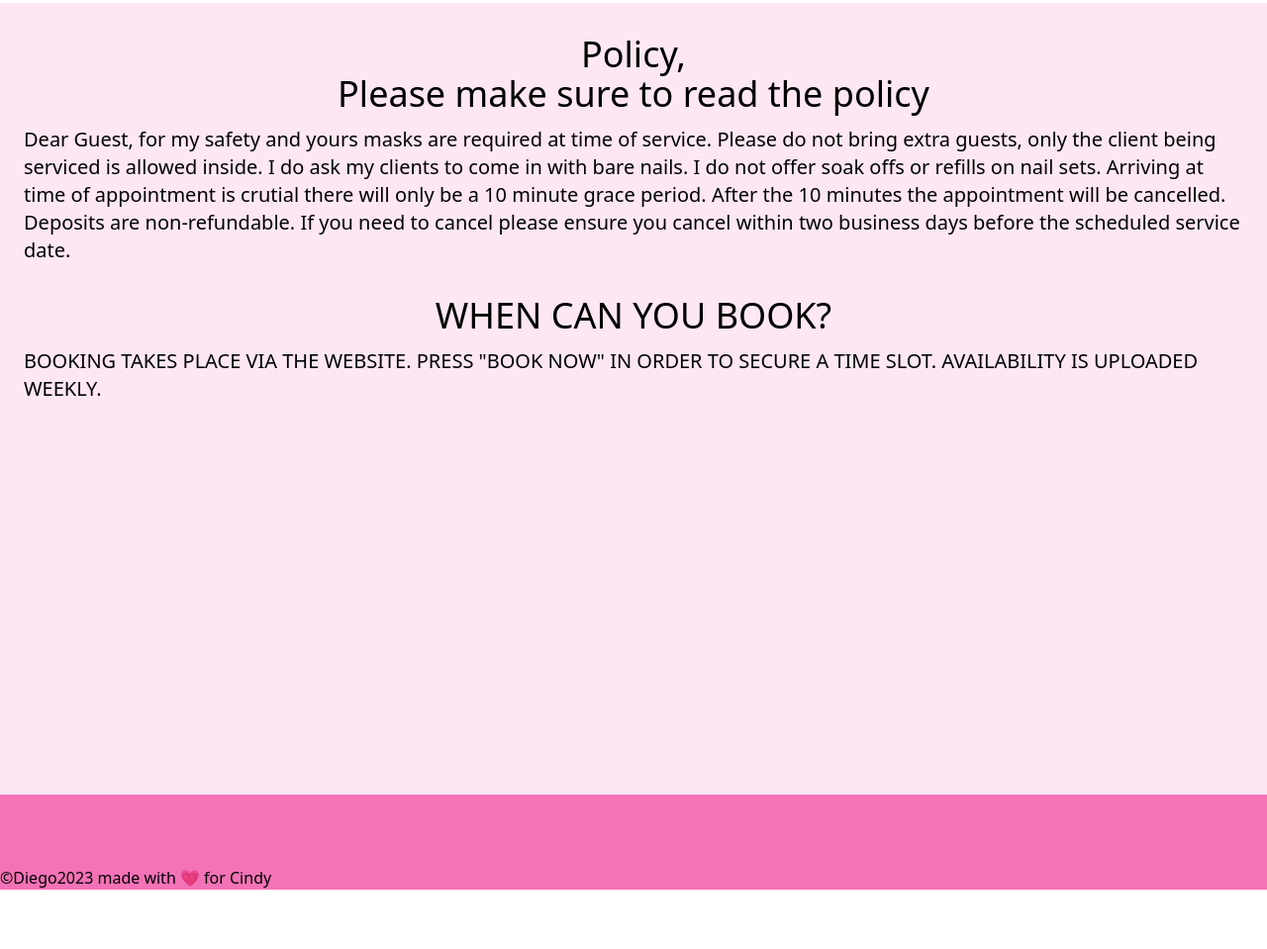
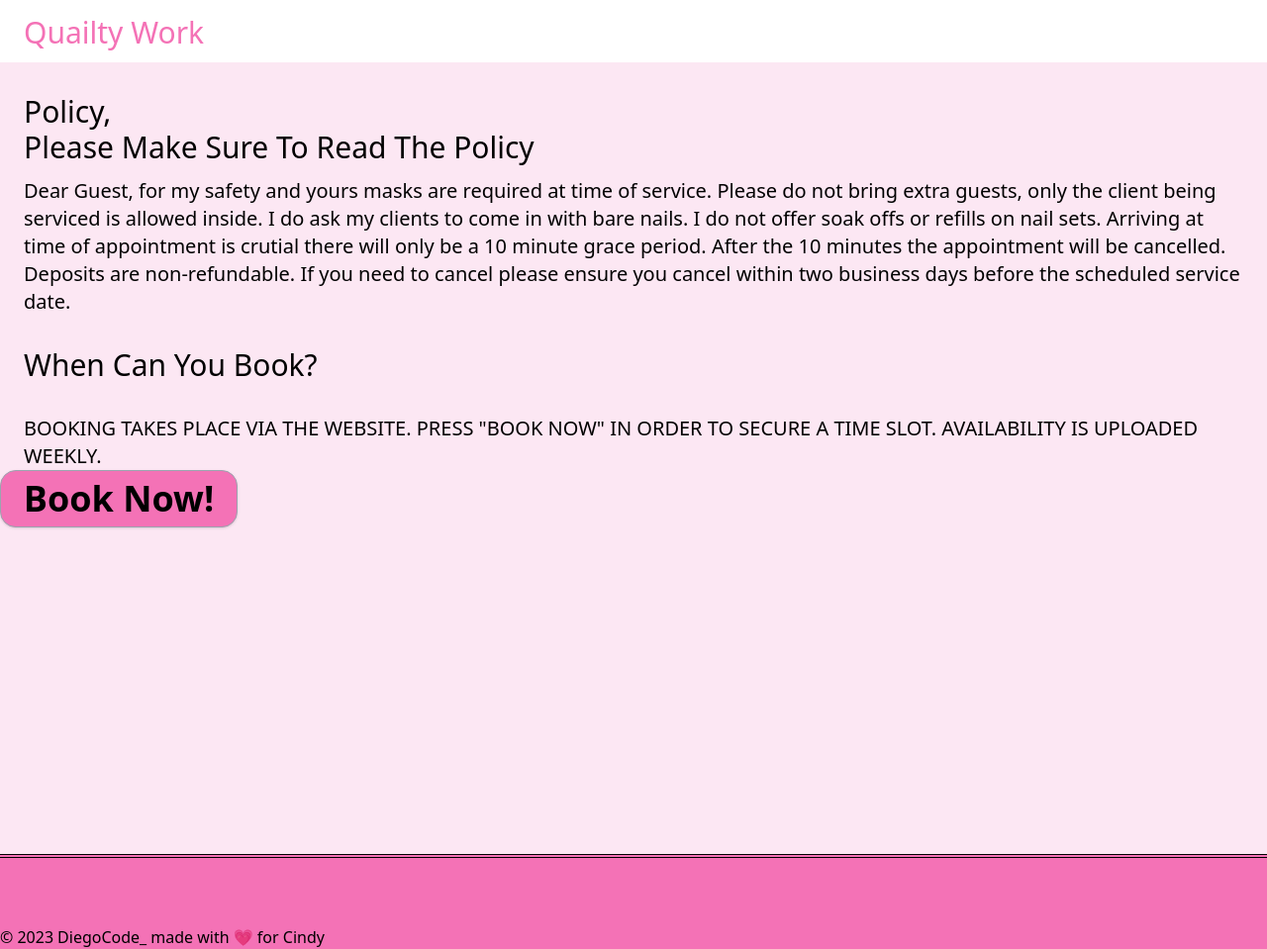
Before and after one commit to DHHZ19/CindyBooks, a website: page pages/home.html in a window 1280 px wide. Shown: the part 648-1607 px from the top of the page at 99% size. Before the commit the page ends 1547 px from the top, so only its background shows below. Drawn offline with Linux system fonts and the light colour scheme.

Commit message:
finished for today

```diff
--- a/input.css
+++ b/input.css
@@ -10,7 +10,8 @@
 .h-big {
   height: 475px;
 }
-.bright {
+.bright,
+.bright:hover {
   text-shadow: #ffff 1px 0 10px;
 }
 .hamburger {
--- a/pages/home.html
+++ b/pages/home.html
@@ -47,7 +47,9 @@
         </ul>
       </div>
       <!--Mobile-->
-      <div class="flex lg:hidden absolute right-10">
+      <div
+        class="flex lg:hidden absolute right-10 cursor-pointer hover:rounded-xl rounded-lg hover:text-pink-400 ease-in duration-500"
+      >
         <svg
           xmlns="http://www.w3.org/2000/svg"
           class="w-9 h-9"
@@ -88,6 +90,8 @@
       </div>
     </section>
     <!-- Feed -->
+    <section>
+      <h2 class="text-3xl capitalize py-3 px-6 text-pink-400">Quailty Work</h2>
       <div id="curator-feed-default-feed-layout">
         <a
           href="https://curator.io"
@@ -95,13 +99,15 @@
           class="crt-logo crt-tag w-full h-4"
         ></a>
       </div>
+    </section>
+
     <!--Main-->
     <main class="flex h-screen w-full bg-pink-100 flex-col">
-      <div class="text-4xl self-center mt-5 py-3 text-center">
-        <h3 class="">Policy,</h3>
+      <div class="text-3xl capitalize py-3 px-6 mt-5">
+        <h3 class="text-3xl">Policy,</h3>
         <p>Please make sure to read the policy</p>
       </div>
-      <p class="w-full self-center text-xl px-6">
+      <p class="w-full text-xl px-6">
         Dear Guest, for my safety and yours masks are required at time of
         service. Please do not bring extra guests, only the client being
         serviced is allowed inside. I do ask my clients to come in with bare
@@ -111,20 +117,30 @@
         are non-refundable. If you need to cancel please ensure you cancel
         within two business days before the scheduled service date.
       </p>
-      <div class="text-4xl self-center mt-5 py-3 text-center">
-        <h3 class="">WHEN CAN YOU BOOK?</h3>
+
+      <div class="w-full px-6 mt-5 py-3">
+        <h3 class="text-3xl capitalize">When can you book?</h3>
       </div>
 
-      <p class="w-full self-center text-xl px-6">
+      <p class="w-full self-center text-xl px-6 mt-5">
         BOOKING TAKES PLACE VIA THE WEBSITE. PRESS "BOOK NOW" IN ORDER TO SECURE
         A TIME SLOT. AVAILABILITY IS UPLOADED WEEKLY.
       </p>
+      <button
+        class="bg-pink-400 w-60 text-4xl sm:text-4xl transition ease-in-out delay-150 hover:-translate-y-1 hover:scale-110 duration-300 hover:bg-gray-100 font-semibold py-2 px-4 border rounded-2xl border-gray-400 shadow"
+      >
+        Book Now!
+      </button>
     </main>
     <!--Footer-->
-    <footer class="h-24 flex bg-pink-400 text-black items-end">
-      &copy;
-      <a class="cursor-pointer" href="https://twitter.com/DiegoCode_">Diego</a>
-      2023 made with 💗 for Cindy
+    <footer
+      class="h-24 flex bg-pink-400 text-black items-end border-t-4 border-black border-double"
+    >
+      &copy; 2023
+      <a class="cursor-pointer px-1" href="https://twitter.com/DiegoCode_"
+        >DiegoCode_
+      </a>
+      made with 💗 for Cindy
     </footer>
   </body>
 </html>
```
Also changed, not shown: css/main.css. Lines whose indentation alone changed are shown as unchanged.
